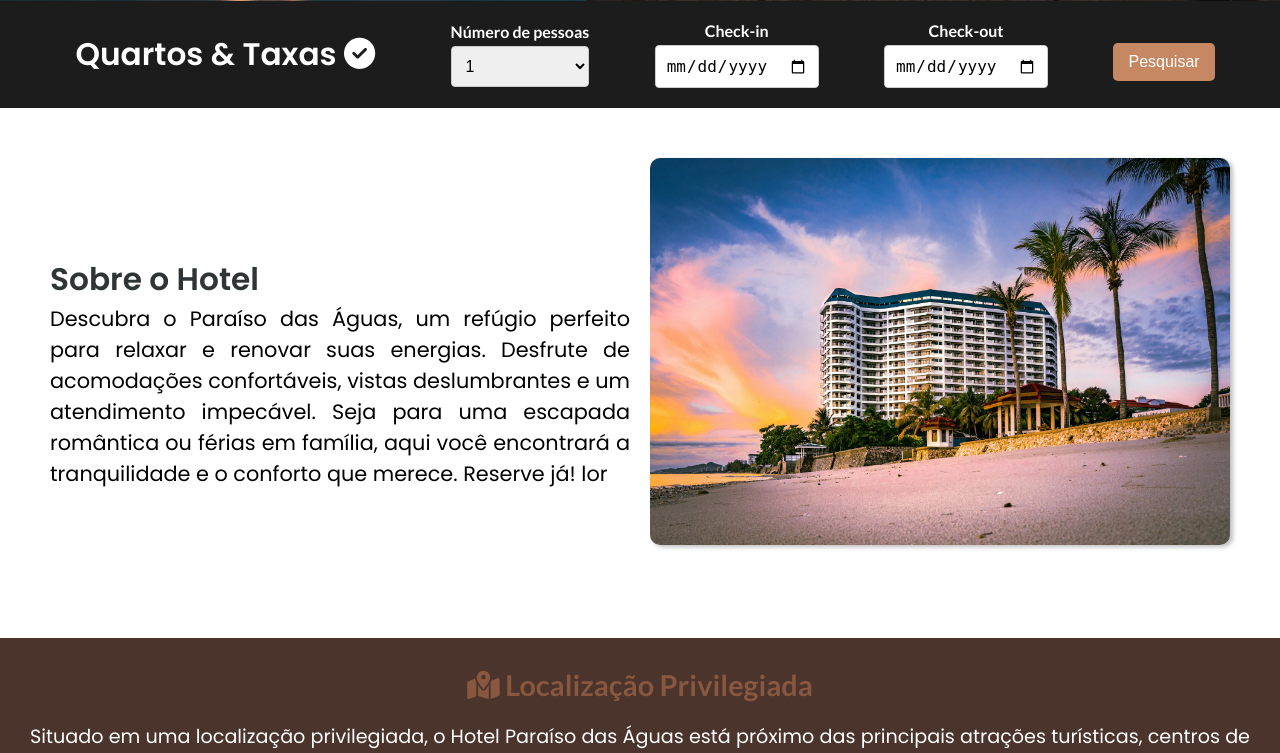
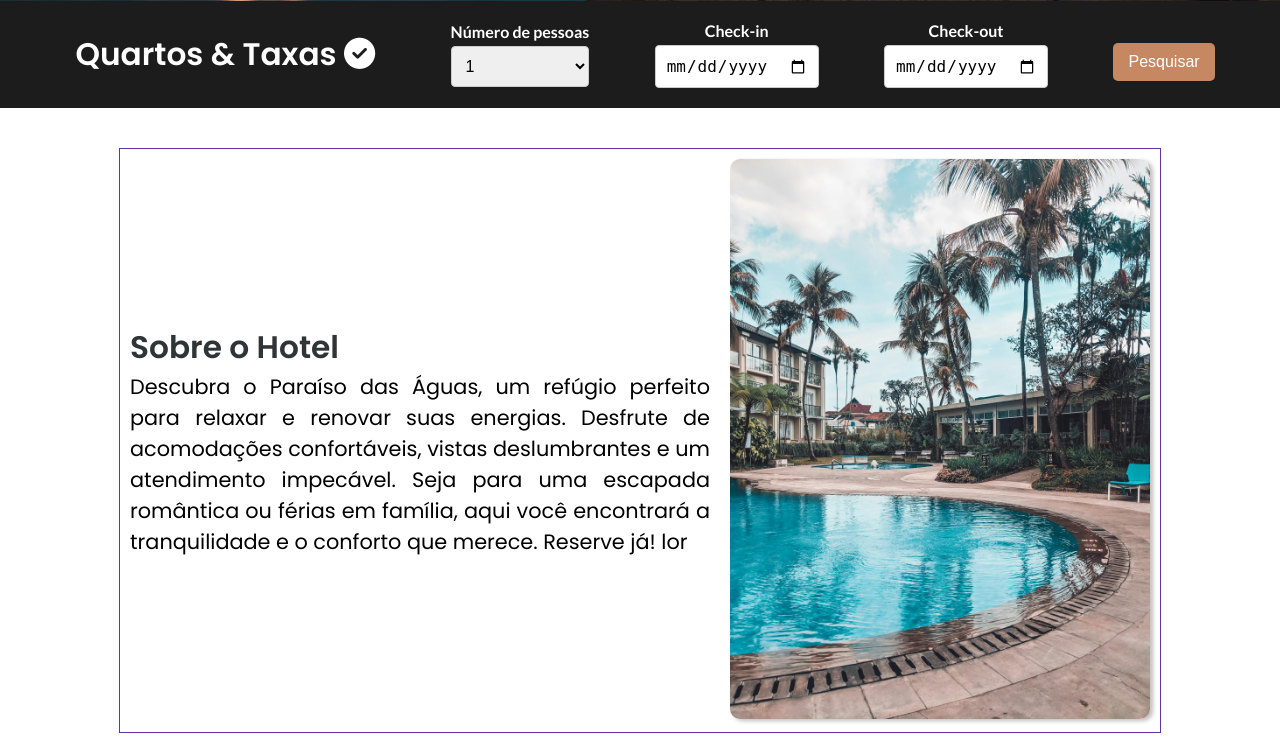
Before and after one commit to JuanCorreadeSaRibas/Projeto-Hotel, a PHP site: page / in a window 1280 px wide. Shown: the part 499-1252 px from the top of the page. Run offline with PHP 8.4, Linux system fonts and the light colour scheme.

Commit message:
update css

```diff
--- a/index.html
+++ b/index.html
@@ -68,17 +68,15 @@
         </section>
         <section class="about" id="sobre">
             <div class="about-item">
-                <div class="about-text animate">
+                <div class="about-text">
                     <h1>Sobre o Hotel</h1>
                     <p>Descubra o Paraíso das Águas, um refúgio perfeito para relaxar e renovar suas energias. Desfrute de acomodações confortáveis, vistas deslumbrantes e um atendimento impecável. Seja para uma escapada romântica ou férias em família, aqui você encontrará a tranquilidade e o conforto que merece. Reserve já! lor</p>
                 </div>
-                <div class="about-img">
-                    <img src="src/imagens/pexels-asman-chema-91897-594077.jpg" alt="Quarto do Hotel">
-                </div>
+            <div class="about-img">
+
+                <img src="src/imagens/pexels-habi-dompil-1539296-2964163.jpg" alt="">
             </div>
-            <div class="about-item">
 
-            </div>
         </section>
 
         <section class="location" id="localizacao">
--- a/src/css/style.css
+++ b/src/css/style.css
@@ -168,10 +168,11 @@ section, .about {
 
 .about-item {
     display: flex;
-    flex-direction: row;
+    flex-flow: row wrap;
     justify-content: center;
     align-items: center;
     margin: 20px 0;
+    border: 1px solid rebeccapurple;
 }
 
 .about-item:nth-child(even) {
@@ -187,6 +188,21 @@ section, .about {
     max-width: 600px;
     padding: 10px;
     font-size: 1.3em;
+}
+
+.about-img {
+    max-width: 600px;
+    height: auto;
+    padding: 10px;
+}
+
+.about-img img {
+    flex: auto;
+    width: 100%;
+    max-height: 560px;
+    object-fit: cover;
+    border-radius: 10px;
+    box-shadow: 3px 2px 4px rgba(30, 30, 32, 0.288);
 }
 
 
@@ -217,7 +233,6 @@ section#reserve{
 
 .rooms label, .rooms select, .rooms input{
     flex: auto;
-
 }
 
 .animate {
@@ -231,18 +246,7 @@ section#reserve{
     transform: translateY(1);
 }
 
-.about-img {
-    max-width: 600px;
-    padding: 10px;
-}
 
-.about-img img {
-    width: 100%;
-    height: auto;
-    object-fit: cover;
-    border-radius: 10px;
-    box-shadow: 3px 2px 4px rgba(30, 30, 32, 0.288);
-}
 
 .location {
     background-color: #4a342c;
@@ -495,13 +499,9 @@ footer small a:hover {
     }
 
     .about-item {
-        flex-direction: row;
         justify-content: space-between;
     }
 
-    .about-item:nth-child(even) {
-        flex-direction: row-reverse;
-    }
 
     .about-text, .reserve-title-div {
         font-size: 1.2em;
--- a/src/js/script.js
+++ b/src/js/script.js
@@ -12,6 +12,7 @@ document.addEventListener('DOMContentLoaded', function() {
 
     document.querySelector('.menu-icon').addEventListener('click', function() {
         document.querySelector('.nav-links').classList.toggle('active');
+        document.querySelector('body').style.overflowY = "hidden"
     });
 
 
@@ -24,6 +25,7 @@ document.addEventListener('DOMContentLoaded', function() {
         });
     });
 
+    //efeito animate
     const animate = document.querySelectorAll('.animate');
     animate.forEach(element => {
         observer.observe(element);
```
Also changed, not shown: src/imagens/pexels-habi-dompil-1539296-2964163 (1).jpg (added), src/imagens/pexels-habi-dompil-1539296-2964163.jpg (added), src/imagens/pexels-vince-21856204.jpg (added), 5 other files.
